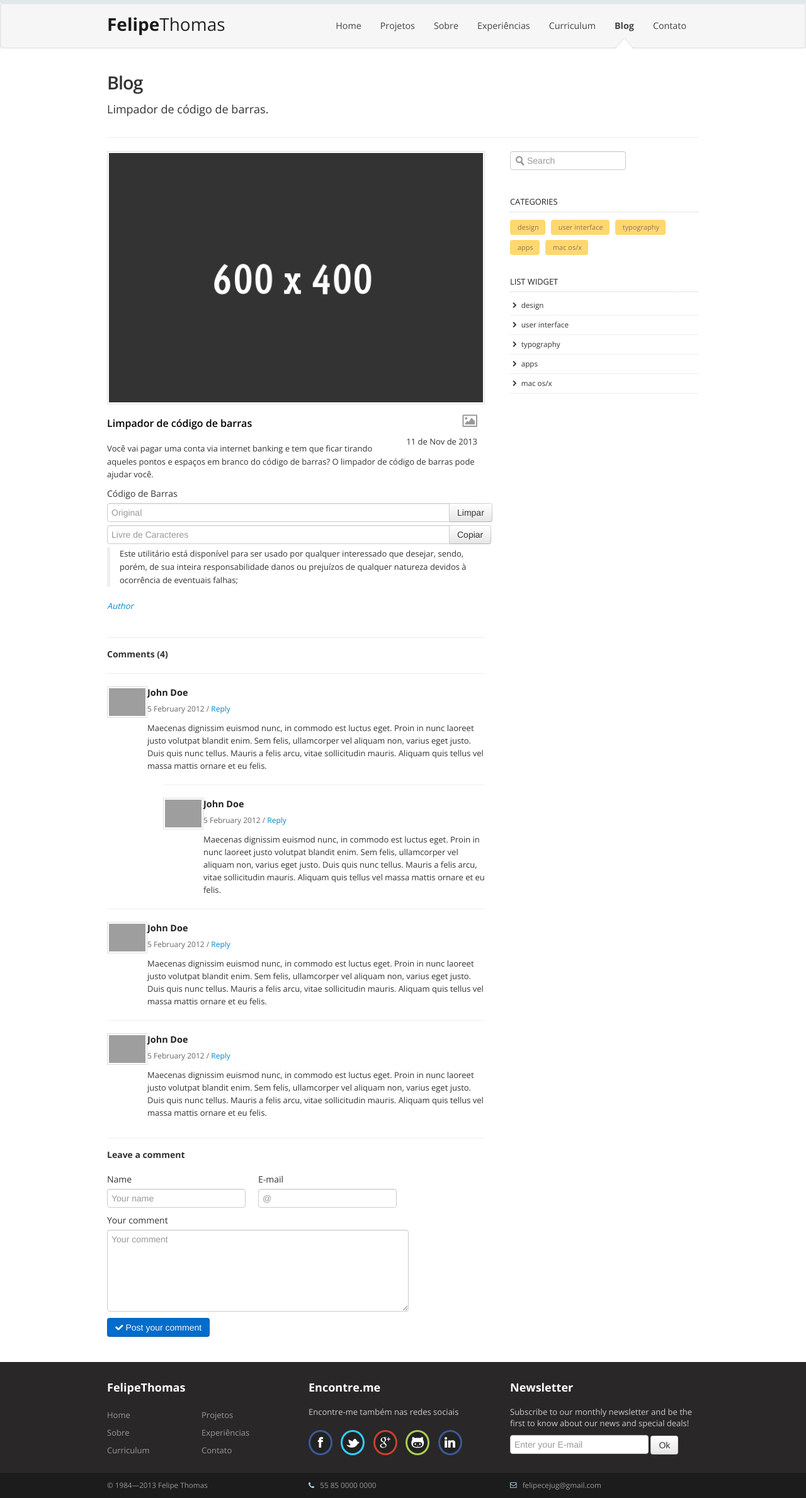
After one commit to felipethomas/site-portfolio, a PHP site: page /blog-codigodebarras.php in a window 1280 px wide. The commit adds this page. Shown: the whole page at 63% size. Run offline with PHP 8.4, Linux system fonts and the light colour scheme; some libraries are stand-ins or nearby versions; grey boxes are pictures that could not be loaded.

Commit message:
limpador de codigo de barras

```diff
--- /dev/null
+++ b/blog-codigodebarras.php
@@ -0,0 +1,195 @@
+	<?php require_once('header.php'); ?>
+	<div id="id-menu">menu8</div>
+
+	<div class="hero-unit">
+		<h1>Blog</h1>
+		<p>Limpador de c&oacute;digo de barras. </p>
+	</div>
+
+	<hr />
+
+	<!-- #blog -->
+	<div class="row" id="post">
+
+		<!-- posts -->
+		<div class="span8">
+
+			<!-- Example of image blog item
+			================================================== -->
+			<article class="post single-post image-post">
+
+				<!-- entry media -->
+				<a href="blog-single.php" class="entry-media">
+					<img src="assets/13.gif" alt="" />
+				</a>
+
+				<!-- entry meta -->
+				<div class="entry-meta">
+					<span class="entry-type"></span>
+					<span class="entry-date">11 de Nov de 2013</span>
+				</div>
+
+				<!-- entry body -->
+				<div class="entry-body">
+					<h2 class="entry-title">
+						Limpador de c&oacute;digo de barras
+					</h2>
+				</div>
+
+				<div class="entry-content">
+					<p>Voc&ecirc; vai pagar uma conta via internet banking e tem que ficar tirando aqueles pontos e espa&ccedil;os em branco do c&oacute;digo de barras? O limpador de c&oacute;digo de barras pode ajudar voc&ecirc;. </p>
+					<label>C&oacute;digo de Barras</label>
+					<div class="input-append">
+						<input id="cbOriginal" class="input-xxlarge" type="text" name placeholder="Original" />
+						<button id="go" class="btn" type="button">Limpar</button>
+					</div>
+					<div class="input-append">
+						<input id="cbLivre" class="input-xxlarge" type="text" name placeholder="Livre de Caracteres" />
+						<button id="limpar" class="btn" type="button">Copiar</button>
+					</div>
+					<blockquote>Este utilitário está disponível para ser usado por qualquer interessado que desejar, sendo, porém, de sua inteira responsabilidade danos ou prejuízos de qualquer natureza devidos à ocorrência de eventuais falhas; </blockquote>
+					<p><a href="#" title=""><i>Author</i></a></p>
+				</div>
+
+				<!-- clearfix -->
+				<div class="clr"></div>
+
+				<!-- Comments
+				================================================== -->
+				<section id="comments">
+
+					<h4>Comments <span>(4)</span></h4>
+
+					<ol class="commentlist">
+
+						<!-- Comment -->
+						<li>
+
+							<!-- Single comment -->
+							<div class="comment">
+								<div class="avatar"><img src="http://www.gravatar.com/avatar/?d=mm&amp;s=50" alt="" /></div>
+								<div class="comment-meta">
+									<strong>John Doe</strong>
+									<span class="date">5 February 2012</span> /
+									<span class="reply"><a href="#">Reply</a></span>
+								</div>
+								<div class="comment-body">
+									Maecenas dignissim euismod nunc, in commodo est luctus eget. Proin in nunc laoreet justo volutpat blandit enim. Sem felis, ullamcorper vel aliquam non, varius eget justo. Duis quis nunc tellus. Mauris a felis arcu, vitae sollicitudin mauris. Aliquam quis tellus vel massa mattis ornare et eu felis.
+								</div>
+							</div>
+
+							<!-- Replies -->
+							<ol class="comment-replies">
+								<li>
+									<div class="comment">
+										<div class="avatar"><img src="http://www.gravatar.com/avatar/?d=mm&amp;s=50" alt="" /></div>
+										<div class="comment-meta">
+											<strong>John Doe</strong>
+											<span class="date">5 February 2012</span> /
+											<span class="reply"><a href="#">Reply</a></span>
+										</div>
+										<div class="comment-body">
+											Maecenas dignissim euismod nunc, in commodo est luctus eget. Proin in nunc laoreet justo volutpat blandit enim. Sem felis, ullamcorper vel aliquam non, varius eget justo. Duis quis nunc tellus. Mauris a felis arcu, vitae sollicitudin mauris. Aliquam quis tellus vel massa mattis ornare et eu felis.
+										</div>
+									</div>
+								</li>
+							</ol>
+
+						</li>
+						<!-- end Comment -->
+
+						<li>
+							<div class="comment">
+								<div class="avatar"><img src="http://www.gravatar.com/avatar/?d=mm&amp;s=50" alt="" /></div>
+								<div class="comment-meta">
+									<strong>John Doe</strong>
+									<span class="date">5 February 2012</span> /
+									<span class="reply"><a href="#">Reply</a></span>
+								</div>
+								<div class="comment-body">
+									Maecenas dignissim euismod nunc, in commodo est luctus eget. Proin in nunc laoreet justo volutpat blandit enim. Sem felis, ullamcorper vel aliquam non, varius eget justo. Duis quis nunc tellus. Mauris a felis arcu, vitae sollicitudin mauris. Aliquam quis tellus vel massa mattis ornare et eu felis.
+								</div>
+							</div>
+						</li>
+						<li>
+							<div class="comment">
+								<div class="avatar"><img src="http://www.gravatar.com/avatar/?d=mm&amp;s=50" alt="" /></div>
+								<div class="comment-meta">
+									<strong>John Doe</strong>
+									<span class="date">5 February 2012</span> /
+									<span class="reply"><a href="#">Reply</a></span>
+								</div>
+								<div class="comment-body">
+									Maecenas dignissim euismod nunc, in commodo est luctus eget. Proin in nunc laoreet justo volutpat blandit enim. Sem felis, ullamcorper vel aliquam non, varius eget justo. Duis quis nunc tellus. Mauris a felis arcu, vitae sollicitudin mauris. Aliquam quis tellus vel massa mattis ornare et eu felis.
+								</div>
+							</div>
+						</li>
+					 </ol><!-- end .commentlist -->
+
+					 <h4>Leave a comment</h4>
+
+					 <br />
+
+					<!-- Comment form
+					================================================== -->
+					<form action="" class="row">
+						<div class="span3">
+							<label>Name</label>
+							<input type="text" name placeholder="Your name" />
+						</div>
+						<div class="span3">
+							<label>E-mail</label>
+							<input type="email" name placeholder="@" />
+						</div>
+						<div class="span8">
+							<label>Your comment</label>
+							<textarea name rows="6" placeholder="Your comment"></textarea>
+							<p>
+								<button type="submit" class="btn btn-primary"><i class="icon-ok"></i> Post your comment</button>
+							</p>
+						</div>
+					</form>
+
+				</section>
+
+			</article><!-- end item -->
+
+		</div><!-- end .span8 -->
+
+		<!-- Sidebar with widgets
+		================================================== -->
+		<div class="sidebar span4">
+
+			<!-- search plugin -->
+			<div class="widget">
+				<input type="search" class="animated" placeholder="Search" />
+			</div>
+
+			<!-- Tags / categories -->
+			<div class="widget">
+				<h4>Categories</h4>
+				<ul class="tags">
+					<li><a href="#">design</a></li>
+					<li><a href="#">user interface</a></li>
+					<li><a href="#">typography</a></li>
+					<li><a href="#">apps</a></li>
+					<li><a href="#">mac os/x</a></li>
+				</ul>
+			</div>
+
+			<!-- List widget with custom list icons -->
+			<div class="widget">
+				<h4>List widget</h4>
+				<ul class="list-style">
+					<li><i class="icon-chevron-right"></i> design</li>
+					<li><i class="icon-chevron-right"></i> user interface</li>
+					<li><i class="icon-chevron-right"></i> typography</li>
+					<li><i class="icon-chevron-right"></i> apps</li>
+					<li><i class="icon-chevron-right"></i> mac os/x</li>
+				</ul>
+			</div>
+
+		</div><!-- end sidebar -->
+
+	</div><!-- end #blog -->	</div>
+	<?php require_once('footer.php'); ?>
--- a/js/customizacao.js
+++ b/js/customizacao.js
@@ -22,7 +22,7 @@
 };*/
 
 (function() {
-	var menu = document.getElementById("id-menu").innerHTML; //_GET("menu");
+	var menu = document.getElementById("id-menu").innerHTML;
 
 	$('#'+menu).addClass('active');
 })();
```
Also changed, not shown: blog.php (+31 -0 lines).
